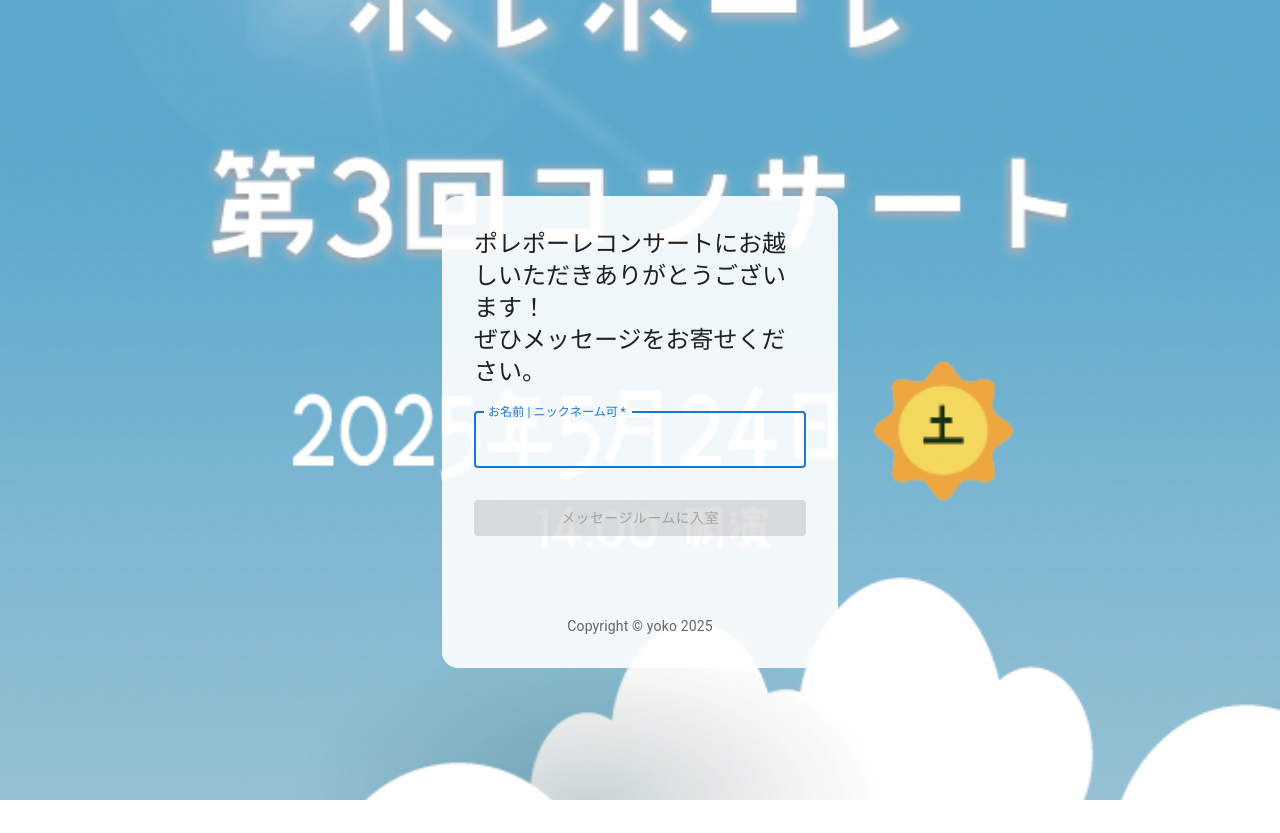
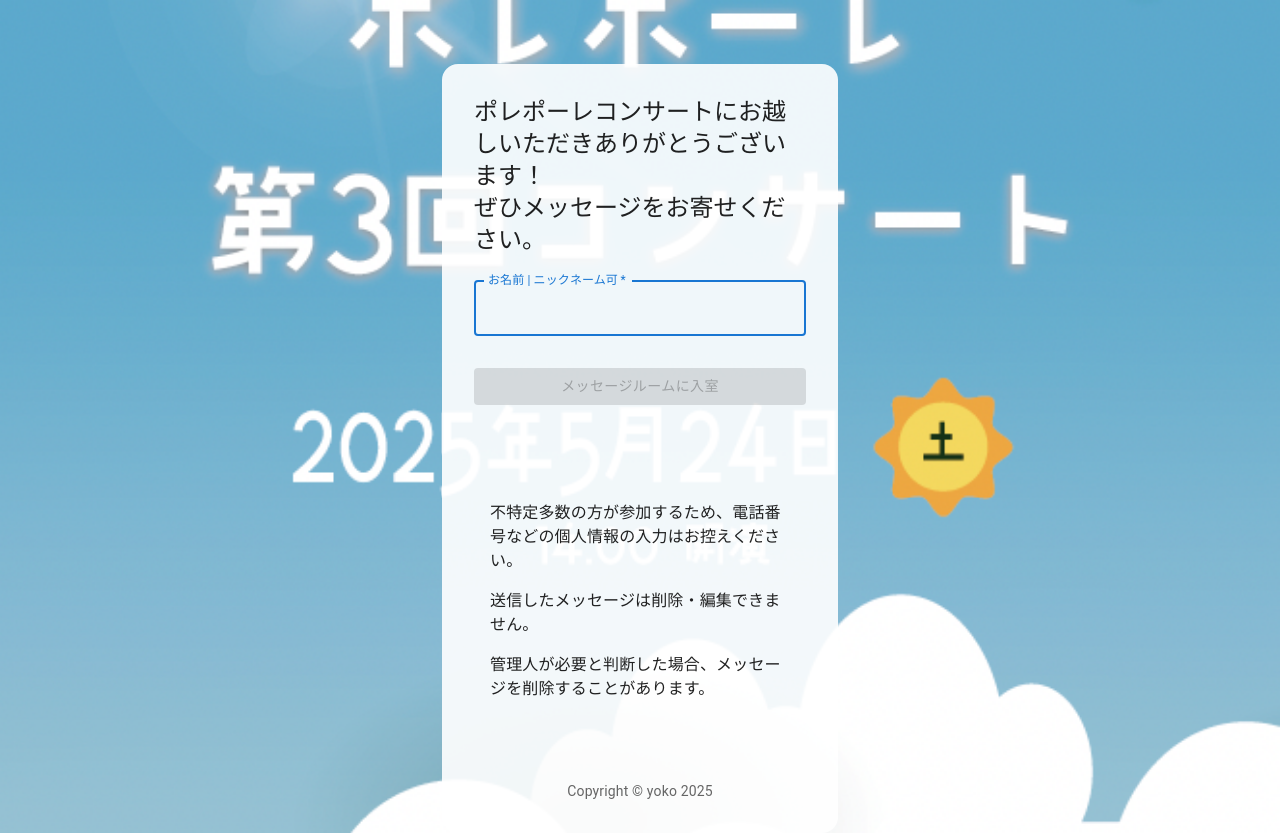
Before and after one commit to yoko-at-home/pole_concert, a React (Create React App) app: page / in a window 1280 px wide. Before the commit the page ends 800 px from the top, so only its background shows below. Built offline with nearby package versions, Linux system fonts and the light colour scheme; no server answers.

Commit message:
注意を追加

```diff
--- a/src/components/SignIn.js
+++ b/src/components/SignIn.js
@@ -6,6 +6,7 @@ import Box from "@mui/material/Box";
 import Typography from "@mui/material/Typography";
 import { styled } from "@mui/material/styles";
 import Container from "@mui/material/Container";
+import { List, ListItem } from "@mui/material";
 
 function Copyright() {
   return (
@@ -13,6 +14,19 @@ function Copyright() {
       {"Copyright © "}
       yoko {new Date().getFullYear()}
     </Typography>
+  );
+}
+function Notes() {
+  return (
+    <List>
+      <ListItem>
+        不特定多数の方が参加するため、電話番号などの個人情報の入力はお控えください。
+      </ListItem>
+      <ListItem>送信したメッセージは削除・編集できません。</ListItem>
+      <ListItem>
+        管理人が必要と判断した場合、メッセージを削除することがあります。
+      </ListItem>
+    </List>
   );
 }
 
@@ -113,6 +127,10 @@ export default function SignIn({ setName }) {
               メッセージルームに入室
             </SubmitButton>
           </Form>
+
+          <Box mt={8}>
+            <Notes />
+          </Box>
           <Box mt={8}>
             <Copyright />
           </Box>
```
